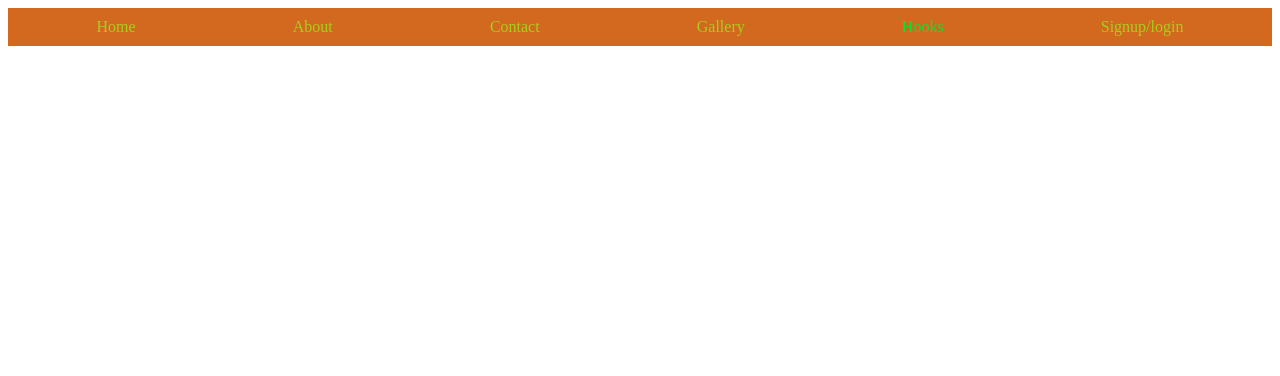
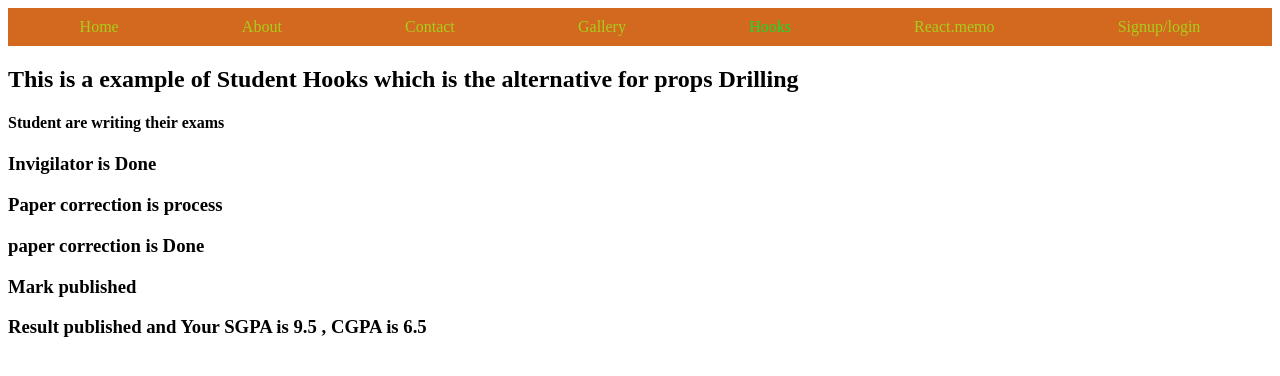
Before and after one commit to adityavn03/fullStackMern, a React (Vite) app in the folder seceFrontend/: page /Student in a window 1280 px wide. Shown: the top 376 px of the page. Built offline with nearby package versions, Linux system fonts and the light colour scheme.

Commit message:
Adding 24-1-25[AN]

```diff
--- a/seceFrontend/src/App.jsx
+++ b/seceFrontend/src/App.jsx
@@ -16,6 +16,8 @@ import UseMemo from './components/components/FunctionalComponents/Hooks/UseMemo'
 import UseCallback from './components/components/FunctionalComponents/Hooks/UseCallback'
 import UseReducer from './components/components/FunctionalComponents/Hooks/UseReducer'
 import ReactLifecycleMethods from './components/components/classComponents/ReactLifecycleMethods'
+import Student from './components/components/FunctionalComponents/Hooks/Student'
+import Memo from './components/components/FunctionalComponents/Menoization/Memo'
  function App() {
   return (
     <>
@@ -38,6 +40,8 @@ import ReactLifecycleMethods from './components/components/classComponents/React
         <Route path="/UseRef" element={<UseRef/>}></Route>
         <Route path="/UseMemo" element={<UseMemo/>}></Route>
         <Route path="UseCallback" element={<UseCallback/>}></Route>
+        <Route path="/Student" element={<Student/>}></Route>
+        <Route path='/Memo' element={<Memo/>}></Route>
         <Route path="/Signup" element={<Signup/>}></Route>
 
 
--- /dev/null
+++ b/seceFrontend/src/components/components/FunctionalComponents/ContextComponents/CoE.jsx
@@ -0,0 +1,11 @@
+import ExamResults from "./ExamResults";
+const CoE = () =>{
+    return(
+        <div>
+            <h3>paper correction is Done</h3>
+            <h3>Mark published</h3>
+            <ExamResults />
+        </div>
+    )
+}
+export default CoE;
--- /dev/null
+++ b/seceFrontend/src/components/components/FunctionalComponents/ContextComponents/ExamResults.jsx
@@ -0,0 +1,12 @@
+import { useContext } from "react";
+import { ThemeProvider } from "../Hooks/Student";
+const ExamResults = () =>{
+    const res = useContext(ThemeProvider)
+    return(
+        <div>
+            {console.log(res)}
+            <h3>Result published and Your SGPA is {res.sgpa} , CGPA is {res.cgpa}</h3>
+        </div>
+    )
+}
+export default ExamResults;
--- /dev/null
+++ b/seceFrontend/src/components/components/FunctionalComponents/ContextComponents/Faculty.jsx
@@ -0,0 +1,10 @@
+import CoE from "./CoE";
+const Faculty = () =>{
+    return(
+        <div>
+            <h3>Paper correction is process</h3>
+            <CoE/>
+        </div>
+    )
+}
+export default Faculty;
--- /dev/null
+++ b/seceFrontend/src/components/components/FunctionalComponents/ContextComponents/Invigilator.jsx
@@ -0,0 +1,10 @@
+import Faculty from "./Faculty";
+const Invigilator = () =>{
+    return(
+        <div>
+            <h3>Invigilator is Done</h3>
+            <Faculty/>
+        </div>
+    )
+}
+export default Invigilator;
--- /dev/null
+++ b/seceFrontend/src/components/components/FunctionalComponents/Hooks/Student.jsx
@@ -0,0 +1,15 @@
+import Invigilator from "../ContextComponents/Invigilator";
+import { createContext } from "react";
+export const ThemeProvider = createContext();
+const Student = () =>{
+    return(
+        <div>
+            <ThemeProvider.Provider value={{sgpa:9.5 , cgpa:6.5}}>
+            <h2>This is a example of Student Hooks which is the alternative for props Drilling</h2>
+            <h4>Student are writing their exams</h4>
+            <Invigilator/>
+            </ThemeProvider.Provider>
+        </div>
+    )
+}
+export default Student;
--- /dev/null
+++ b/seceFrontend/src/components/components/FunctionalComponents/Menoization/Memo.jsx
@@ -0,0 +1,17 @@
+import { useState } from "react";
+import UpdateNumber from "./UpdateNumber";
+import UpdateText from "./UpdateText";
+const Memo = () =>{
+    var [num,setNum] = useState(0)
+    var [num1,setNum1] = useState(0)
+    return(
+        <div>
+            <h2>This page is ment for optimization process using React.memo.</h2>
+            <UpdateNumber value={num}/>
+            <button onClick={() => setNum(num+1)}>+</button>
+            <UpdateText value={num1}/>
+            <button onClick={() => setNum1(num1+1)}>+</button>
+        </div>
+    )
+}
+export default Memo;
--- /dev/null
+++ b/seceFrontend/src/components/components/FunctionalComponents/Menoization/UpdateNumber.jsx
@@ -0,0 +1,9 @@
+const UpdateNumber = ({value}) =>{
+    return(
+        <div>
+            <h2>Update number 1</h2>
+            <h2>Value is {value}</h2>
+        </div>
+    )
+}
+export default UpdateNumber;
--- /dev/null
+++ b/seceFrontend/src/components/components/FunctionalComponents/Menoization/UpdateText.jsx
@@ -0,0 +1,10 @@
+import { memo } from "react";
+const UpdateText = ({Value}) =>{
+    return(
+        <div>
+            <h2>Update Number 2</h2>
+            <h2>Value is {Value}</h2>
+        </div>
+    )
+}
+export default memo(UpdateText);
--- a/seceFrontend/src/components/components/FunctionalComponents/Navbar.jsx
+++ b/seceFrontend/src/components/components/FunctionalComponents/Navbar.jsx
@@ -27,8 +27,10 @@ const Navbar = () => {
                     <li><Link to="/UseMemo" class="link">UseMemo</Link></li>
                     <li><Link to="/UseCallback" class="link">UseCallback</Link></li>
                     <li><Link to="/ReactLifecycleMethods" class="link">ReactLifecycleMethods</Link></li>
+                    <li><Link to="/Student" class="link">Student</Link></li>
                 </ol>)}
             </div>
+            <li><Link to="/Memo" class="link">React.memo</Link></li>
             <li><Link class="link" to="/Signup">Signup/login</Link></li>
         </ul>
         </nav>
```
